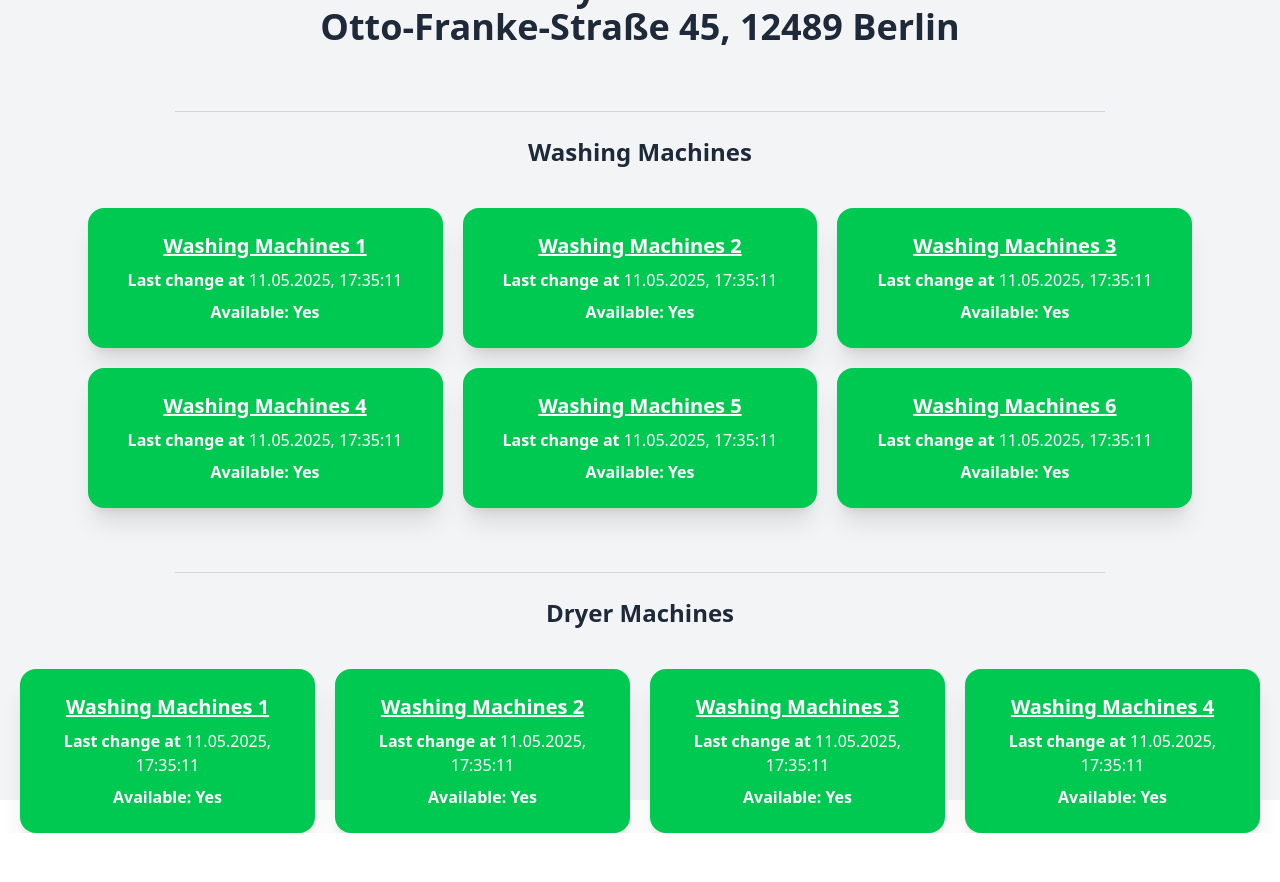
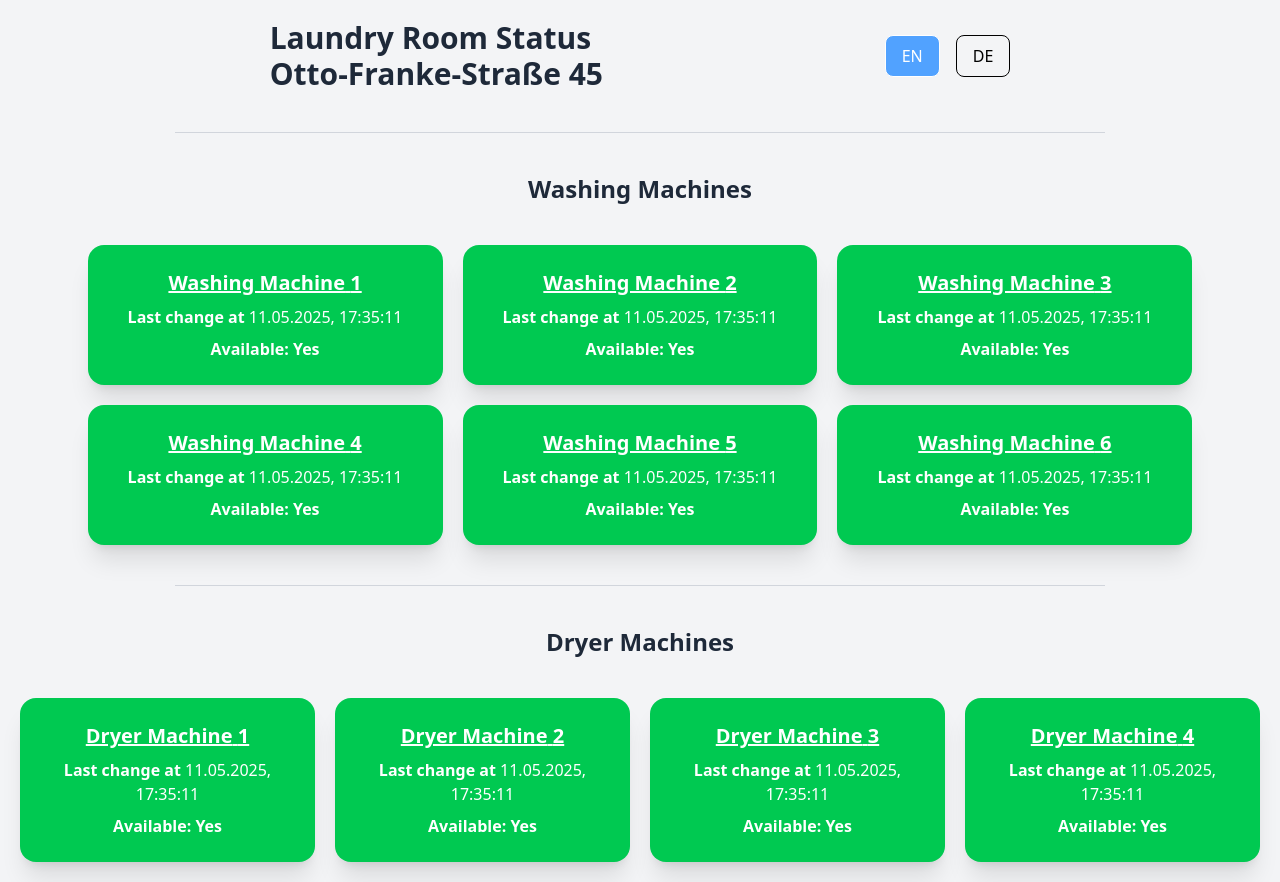
Before and after one commit to PatrickNassar0/waschsalon, a Next.js app: page / in a window 1280 px wide. Before the commit the page ends 833 px from the top, so only its background shows below. Built offline with nearby package versions, Linux system fonts and the light colour scheme.

Commit message:
Add LanguageSelect component and update ShowText usage in Home page

```diff
--- a/src/app/components/Button.tsx
+++ b/src/app/components/Button.tsx
@@ -10,7 +10,7 @@ const Button: React.FC<ButtonProps> = ({ isActive, onClick, children }) => {
   return (
     <button
       onClick={onClick}
-      className={`px-6 py-2 rounded-2xl text-white font-semibold shadow-xl transition-colors duration-300
+      className={`px-6 py-2 rounded-2xl text-white font-semibold shadow-xl transition-colors duration-300 cursor-pointer
         ${isActive ? 'bg-green-500 hover:bg-green-600' : 'bg-red-500 hover:bg-red-600'}
         focus:outline-none focus:ring-2 focus:ring-offset-2 ${isActive ? 'focus:ring-green-400' : 'focus:ring-red-400'}
       `}
--- /dev/null
+++ b/src/app/components/LanguageSelect.tsx
@@ -0,0 +1,18 @@
+import React, { useState } from 'react'
+
+const LanguageSelect = () => {
+    const [languageIs, setLanguageIs] = useState<'EN' | 'DE'>('EN')
+
+  return (
+    <div className='flex space-x-4 justify-center items-center'>
+        <button className={`${languageIs === 'EN' ? 'bg-blue-400 text-white': ''} border px-4 py-2 rounded-lg cursor-pointer`} onClick={() => setLanguageIs('EN')}>
+            EN
+        </button>
+        <button className={`${languageIs === 'DE' ? 'bg-blue-400 text-white': ''} border px-4 py-2 rounded-lg cursor-pointer`} onClick={() => setLanguageIs('DE')}>
+            DE
+        </button>
+    </div>
+  )
+}
+
+export default LanguageSelect
--- a/src/app/components/ShowText.tsx
+++ b/src/app/components/ShowText.tsx
@@ -1,10 +1,10 @@
 import React from 'react'
 
-const ShowText = ({id, lastChange, available}: {id: number, lastChange: string, available: boolean}) => {
+const ShowText = ({ text, id, lastChange, available }: { text: string, id: number, lastChange: string, available: boolean }) => {
     return (
         <div className="p-4 text-white space-y-2">
             <h3 className="text-xl font-bold underline">
-                Washing Machines {id}
+                {text} {id}
             </h3>
             <p>
                 Last change at <span className="font-medium">{lastChange}</span>
--- a/src/app/page.tsx
+++ b/src/app/page.tsx
@@ -3,6 +3,7 @@ import { DryerMachinesType, WashingMachineType } from "@/types/types";
 import { useEffect, useState } from "react";
 import Button from "./components/Button";
 import ShowText from "./components/ShowText";
+import LanguageSelect from "./components/LanguageSelect";
 
 export default function Home() {
   const [washingMachines, setWashingMachines] = useState<WashingMachineType[] | undefined>()
@@ -68,13 +69,16 @@ export default function Home() {
 
 
   return (
-    <div className="flex flex-col items-center justify-center h-screen bg-gray-100 space-y-10 px-5">
-      <h1 className="text-4xl font-bold text-gray-800 text-center">
+    <div className="flex flex-col items-center justify-center min-h-[100dvh] bg-gray-100 space-y-10 p-5">
+      <div className="md:flex items-center justify-evenly w-full gap-x-8 space-y-5 md:space-y-0">
+      <h1 className="text-3xl font-bold text-gray-800 text-left">
         Laundry Room Status
         <br />
-        Otto-Franke-Straße 45, 12489 Berlin
+        Otto-Franke-Straße 45
       </h1>
-      <hr className="my-6 border-t border-gray-300 w-9/12" />
+      <LanguageSelect />
+      </div>
+      <hr className="w-9/12 border-gray-300" />
       <h2 className="text-2xl font-bold text-gray-800">
         Washing Machines
       </h2>
@@ -82,12 +86,12 @@ export default function Home() {
         {washingMachines?.map((washingMachine) => (
           <div key={washingMachine.id}>
             <Button isActive={washingMachine.availableWashingMachines} onClick={() => handleClickWashingMachine(washingMachine.id, !washingMachine.availableWashingMachines, new Date().toString())}>
-              <ShowText id={washingMachine.id} lastChange={changeDateFormat(washingMachine.lastChange.toString())} available={washingMachine.availableWashingMachines} />
+              <ShowText text='Washing Machine' id={washingMachine.id} lastChange={changeDateFormat(washingMachine.lastChange.toString())} available={washingMachine.availableWashingMachines} />
             </Button>
           </div>
         ))}
       </div>
-      <hr className="my-6 border-t border-gray-300 w-9/12" />
+      <hr className="w-9/12 border-gray-300" />
       <h2 className="text-2xl font-bold text-gray-800">
         Dryer Machines
       </h2>
@@ -95,7 +99,7 @@ export default function Home() {
         {dryerMachines?.map((dryerMachine) => (
           <div key={dryerMachine.id}>
             <Button isActive={dryerMachine.availableDryerMachines} onClick={() => handleClickDryerMachines(dryerMachine.id, !dryerMachine.availableDryerMachines, new Date().toString())}>
-              <ShowText id={dryerMachine.id} lastChange={changeDateFormat(dryerMachine.lastChange.toString())} available={dryerMachine.availableDryerMachines} />
+              <ShowText text='Dryer Machine' id={dryerMachine.id} lastChange={changeDateFormat(dryerMachine.lastChange.toString())} available={dryerMachine.availableDryerMachines} />
             </Button>
           </div>
         ))}
```
